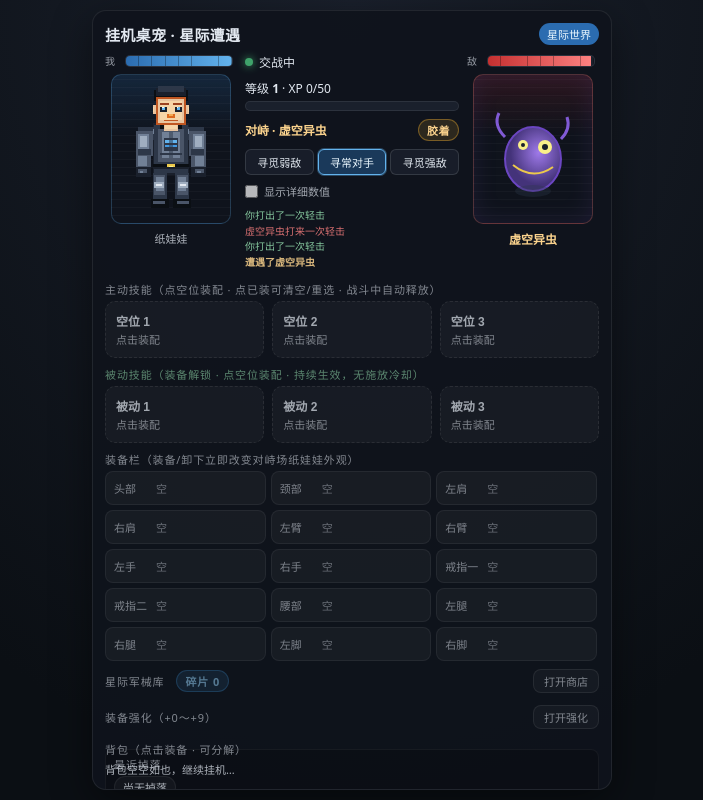
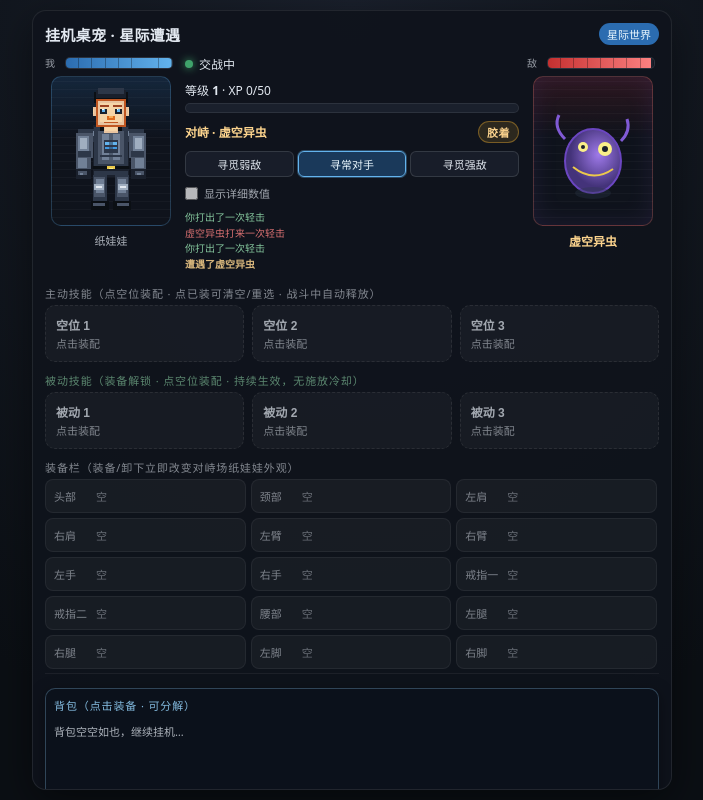
Before and after one commit to I4CUCZC/guaji, a website built with Vite: page index.html in a window 1280 px wide. Shown: the whole page, without its empty margins (288-991 px from the left). Built offline with nearby package versions, Linux system fonts and the light colour scheme.

Commit message:
Fix inventory overlap: reorder sections and isolate bag panel

```diff
--- a/electron/main.cjs
+++ b/electron/main.cjs
@@ -21,8 +21,8 @@ function createWindow() {
   const display = screen.getPrimaryDisplay();
   const { width: sw, height: sh } = display.workAreaSize;
   // Slightly larger framed panel for usable gear UI (MVP)
-  const winW = 680;
-  const winH = 820;
+  const winW = 720;
+  const winH = 860;
 
   mainWindow = new BrowserWindow({
     width: winW,
--- a/src/renderer/main.ts
+++ b/src/renderer/main.ts
@@ -186,6 +186,10 @@ async function boot(): Promise<void> {
       <div class="section-title">装备栏（装备/卸下立即改变对峙场纸娃娃外观）</div>
       <div class="equip-grid" data-equip></div>
     </div>
+    <div class="inv-section no-drag">
+      <div class="section-title">背包（点击装备 · 可分解）</div>
+      <div class="inv-list" data-inv></div>
+    </div>
     <div class="shop-section no-drag">
       <div class="section-title">
         星际军械库
@@ -207,10 +211,6 @@ async function boot(): Promise<void> {
         <div class="enhance-status" data-enhance-status></div>
         <div class="enhance-actions" data-enhance-actions></div>
       </div>
-    </div>
-    <div class="inv-section no-drag">
-      <div class="section-title">背包（点击装备 · 可分解）</div>
-      <div class="inv-list" data-inv></div>
     </div>
     <div class="drops-section no-drag">
       <div class="section-title">最近掉落</div>
--- a/src/renderer/styles.css
+++ b/src/renderer/styles.css
@@ -35,11 +35,11 @@ body.browser-demo {
 
 .panel {
   width: 100%;
-  max-width: 520px;
+  max-width: 640px;
   max-height: 100%;
   display: flex;
   flex-direction: column;
-  gap: 8px;
+  gap: 10px;
   padding: 12px;
   border-radius: 14px;
   background: rgba(15, 20, 28, 0.94);
@@ -439,7 +439,9 @@ body.browser-demo {
 .equip-section {
   flex-shrink: 0;
   position: relative;
-  z-index: 4;
+  z-index: 3;
+  padding-bottom: 4px;
+  border-bottom: 1px solid rgba(255, 255, 255, 0.06);
 }
 
 .equip-grid {
@@ -487,25 +489,40 @@ body.browser-demo {
 }
 
 .inv-section {
-  flex: 1;
+  flex: 0 0 auto;
   display: flex;
   flex-direction: column;
-  min-height: 0;
   position: relative;
-  z-index: 4;
+  z-index: 5;
+  margin: 4px 0 8px;
+  padding: 8px;
+  border-radius: 10px;
+  background: rgba(12, 18, 28, 0.98);
+  border: 1px solid rgba(144, 205, 244, 0.28);
+  box-shadow: 0 4px 16px rgba(0, 0, 0, 0.35);
+  isolation: isolate;
+}
+
+.inv-section .section-title,
+.inv-section .section-title {
+  color: #90cdf4;
+  opacity: 0.9;
+  margin-bottom: 6px;
 }
 
 .inv-list {
-  flex: 1;
-  min-height: 80px;
-  max-height: 140px;
+  flex: 0 0 auto;
+  min-height: 120px;
+  max-height: 220px;
+  overflow-x: hidden;
   overflow-y: auto;
   display: flex;
   flex-direction: column;
-  gap: 4px;
-  padding-right: 2px;
+  gap: 6px;
+  padding: 4px 2px 4px 0;
   position: relative;
-  z-index: 4;
+  z-index: 5;
+  -webkit-overflow-scrolling: touch;
 }
 
 .inv-item {
@@ -1215,6 +1232,8 @@ body.browser-demo {
   flex-direction: column;
   gap: 6px;
   flex-shrink: 0;
+  position: relative;
+  z-index: 2;
 }
 
 .frag-badge {
```
